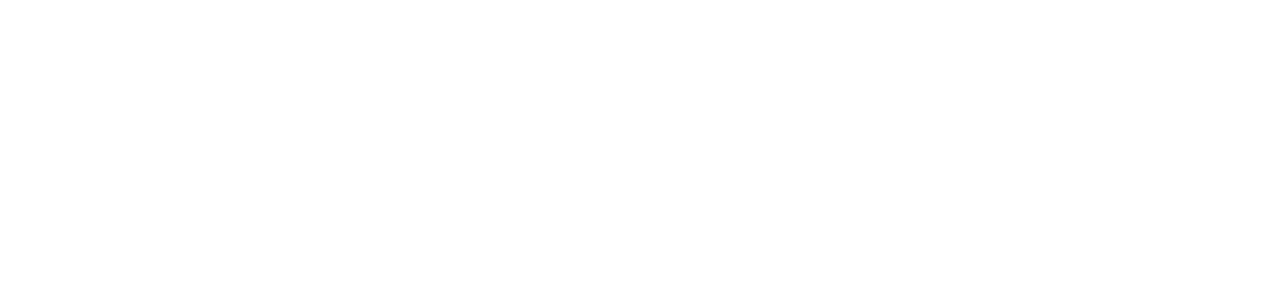
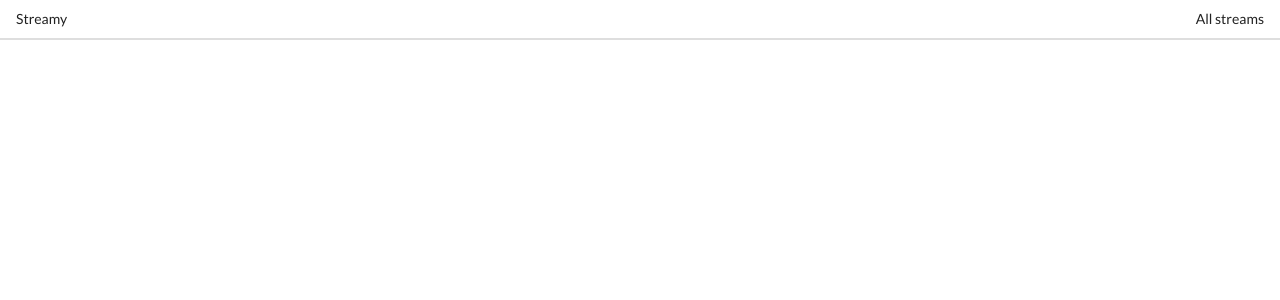
Before and after one commit to TimileyinOdegbile/Ultimate-Streaming-App, a React (Create React App) app: page /streams/delete/1 in a window 1280 px wide. Shown: the top 300 px of the page. Built offline with nearby package versions, Linux system fonts and the light colour scheme.

Commit message:
Oauth explained

```diff
--- a/public/index.html
+++ b/public/index.html
@@ -5,6 +5,7 @@
     <link rel="icon" href="%PUBLIC_URL%/favicon.ico" />
     <meta name="viewport" content="width=device-width, initial-scale=1" />
     <meta name="theme-color" content="#000000" />
+    <link rel="stylesheet" href="https://cdnjs.cloudflare.com/ajax/libs/semantic-ui/2.5.0/semantic.min.css" integrity="sha512-KXol4x3sVoO+8ZsWPFI/r5KBVB/ssCGB5tsv2nVOKwLg33wTFP3fmnXa47FdSVIshVTgsYk/1734xSk9aFIa4A==" crossorigin="anonymous" referrerpolicy="no-referrer" />
     <meta
       name="description"
       content="Web site created using create-react-app"
--- a/src/components/App.js
+++ b/src/components/App.js
@@ -1,10 +1,11 @@
 import React from "react";
-import { BrowserRouter, Route, Link } from "react-router-dom";
+import { BrowserRouter, Route } from "react-router-dom";
 import StreamCreate from "./streams/StreamCreate"
 import StreamDelete from "./streams/StreamDelete"
 import StreamEdit from "./streams/StreamEdit"
 import StreamList from "./streams/StreamList"
 import StreamShow from "./streams/StreamShow"
+import Header from "./Header";
 
 
 const App = () => {
@@ -12,6 +13,7 @@
     <div>
       <BrowserRouter>
       <div>
+      <Header />
         <Route path="/" exact component={StreamList} />
         <Route path="/streams/new" exact component={StreamCreate} />
         <Route path="/streams/edit" exact component={StreamEdit} />
--- /dev/null
+++ b/src/components/Header.js
@@ -0,0 +1,19 @@
+import React from "react";
+import { Link } from "react-router-dom";
+
+const Header = () => {
+    return(
+        <div className="ui secondary pointing menu">
+            <Link to="/" className="item">
+                Streamy
+            </Link>
+            <div className="right menu">
+                <Link to="/" className="item">
+                    All streams
+                </Link>
+            </div>
+        </div>
+    );
+};
+
+export default Header;
```
